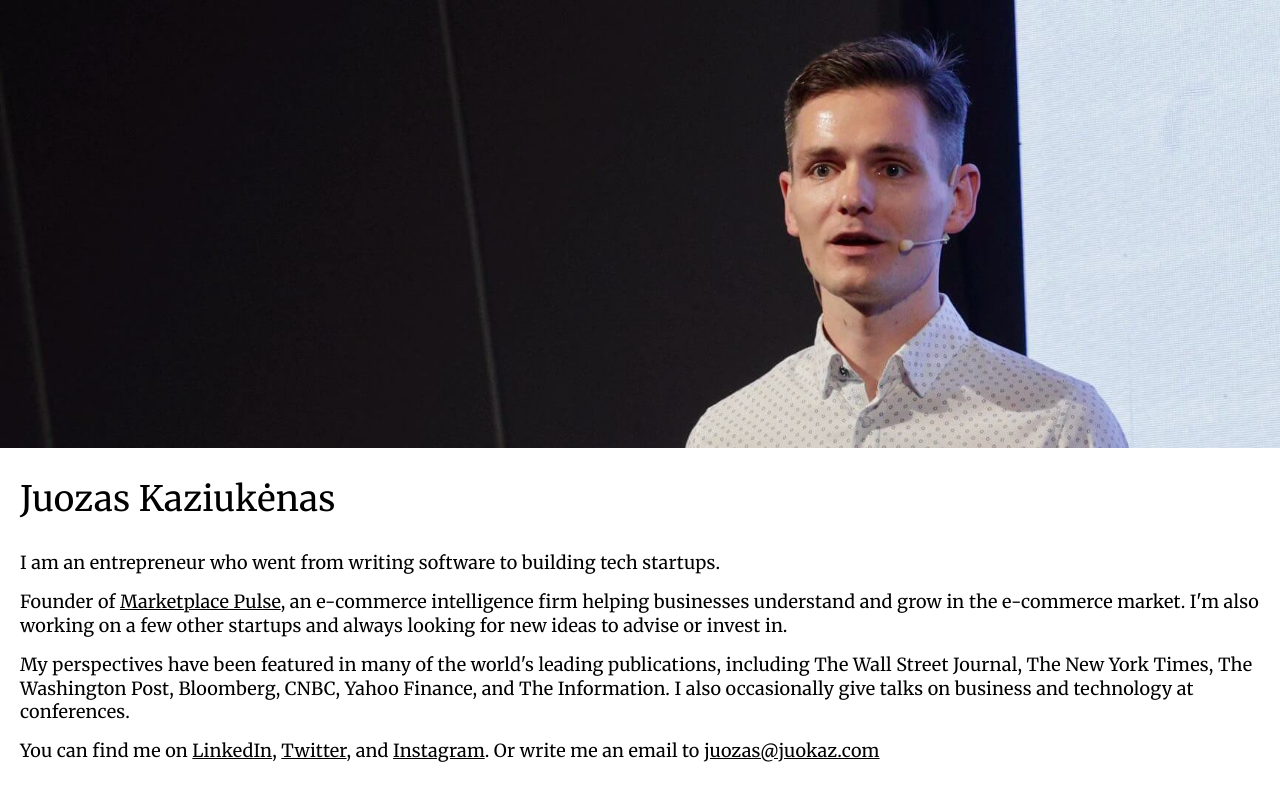
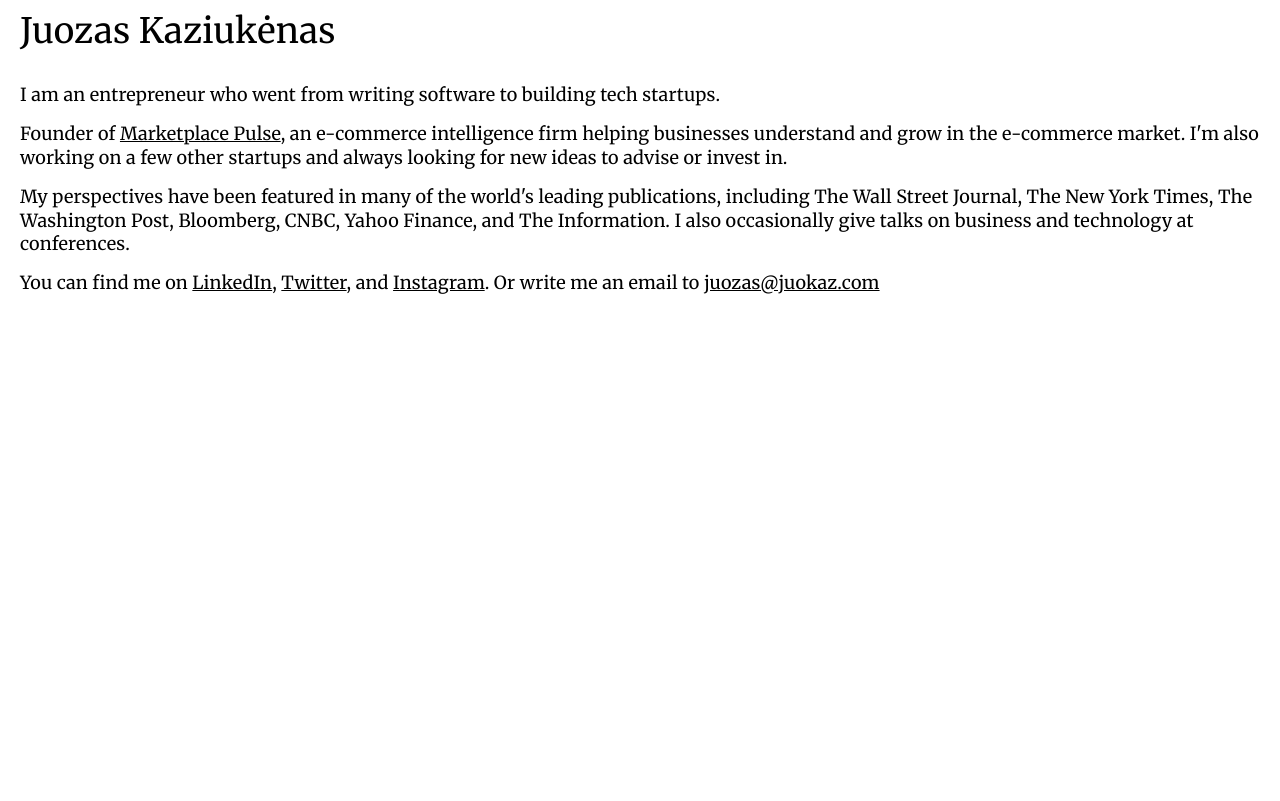
Before and after one commit to juokaz/juokaz.com, a Jekyll site: the page built from index.html, in a window 1280 px wide. Shown: the top 801 px of the page. Built offline with Jekyll 4.4.1, drawn with Linux system fonts in a browser that asks for light colours.

Commit message:
Remove header image

```diff
--- a/index.html
+++ b/index.html
@@ -2,9 +2,6 @@
 layout: default
 index_page: true
 ---
-
-<div id="headerimage" style="background-image: url('images/juozas-speaker.jpg">
-</div>
 
 <div id="about">
     <h1>Juozas Kaziukėnas</h1>
--- a/style.css
+++ b/style.css
@@ -246,7 +246,6 @@
 #about h1 { color: #000; margin-bottom: 20px; display: block; }
 
 #about { position: relative; width: auto; margin: 0 !important; }
-#headerimage { display: block; width: 100%; padding-bottom: 35%; background-repeat: no-repeat; background-size: cover; margin-bottom: 20px; }
 
 body {
   background-repeat no-repeat;
```
Also changed, not shown: images/juozas-speaker.jpg (deleted).
